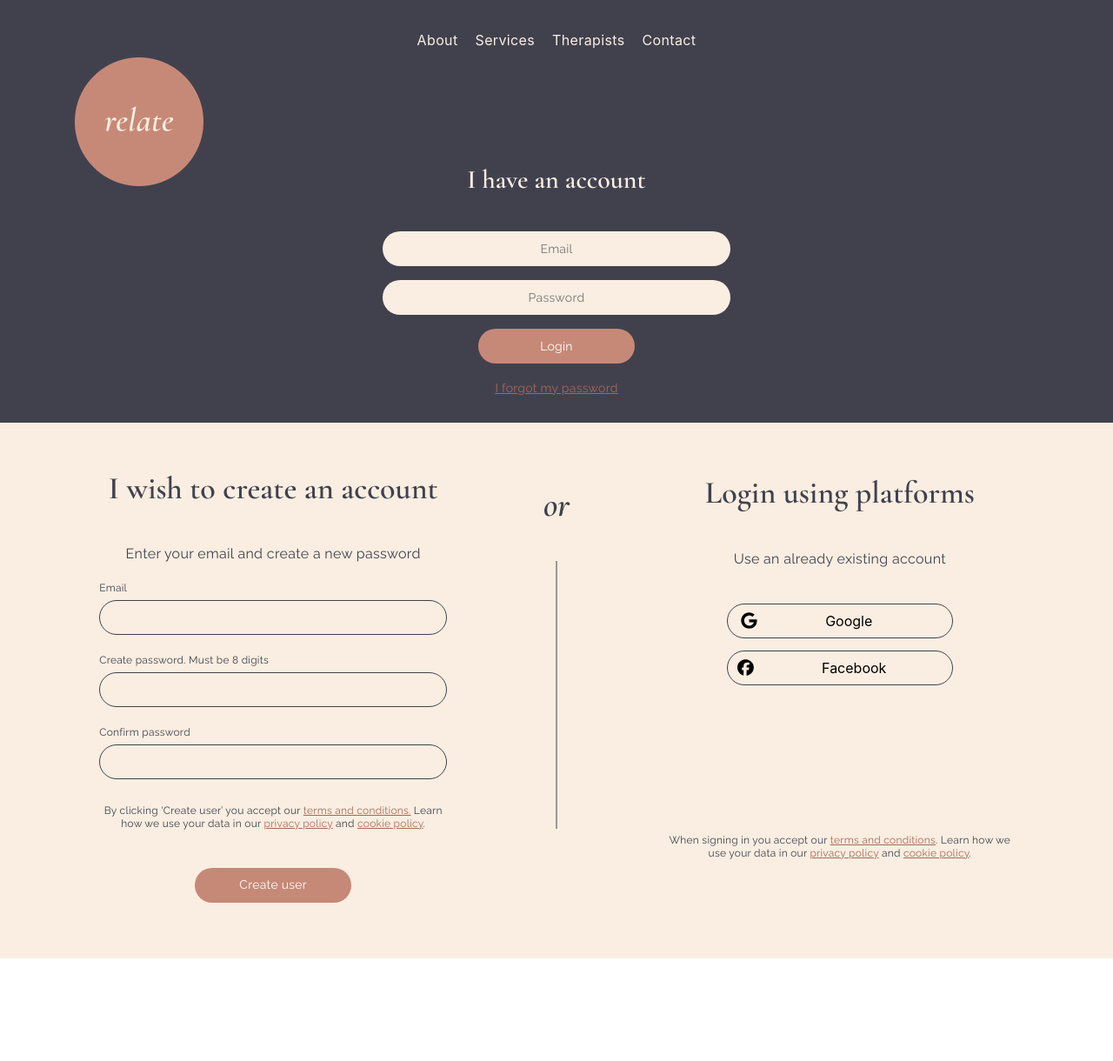
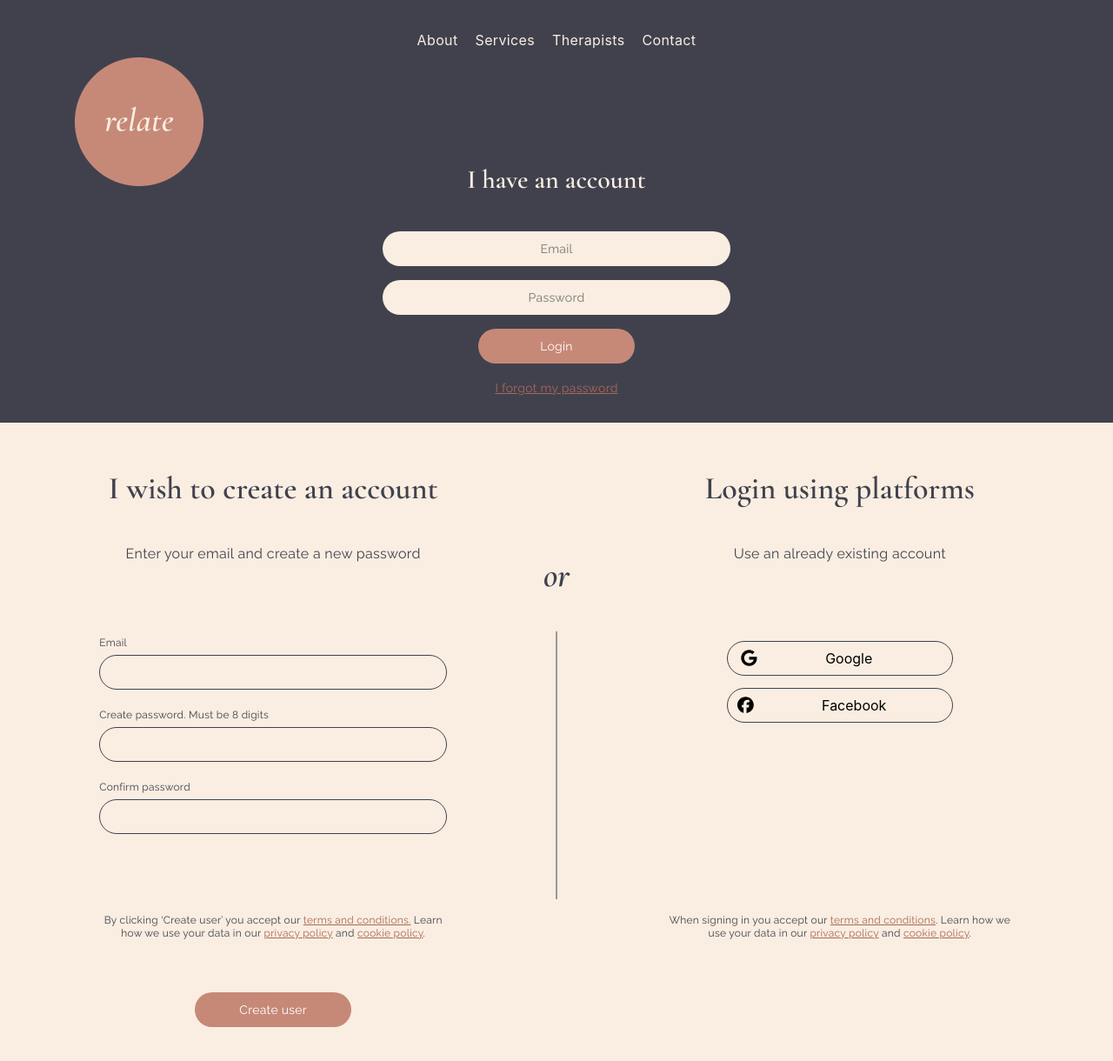
Before and after one commit to RelatemvpV2/Relate_V2, a React (Create React App) app: page /Login in a window 1280 px wide. Shown: the top 1220 px of the page at 87% size. Before the commit the page ends 1102 px from the top, so only its background shows below. Built offline with nearby package versions, Linux system fonts and the light colour scheme.

Commit message:
style bug fix in login page

```diff
--- a/src/features/auth/login.css
+++ b/src/features/auth/login.css
@@ -6,7 +6,7 @@
 
 .email-signup,.social-login  {
   display: grid;
- grid-template-rows: 1fr 1fr auto 1fr;
+ grid-template-rows: 1fr 1fr 5fr 1fr 1fr;
  height: max-content;
  align-items: center;
  justify-items: center;
```
